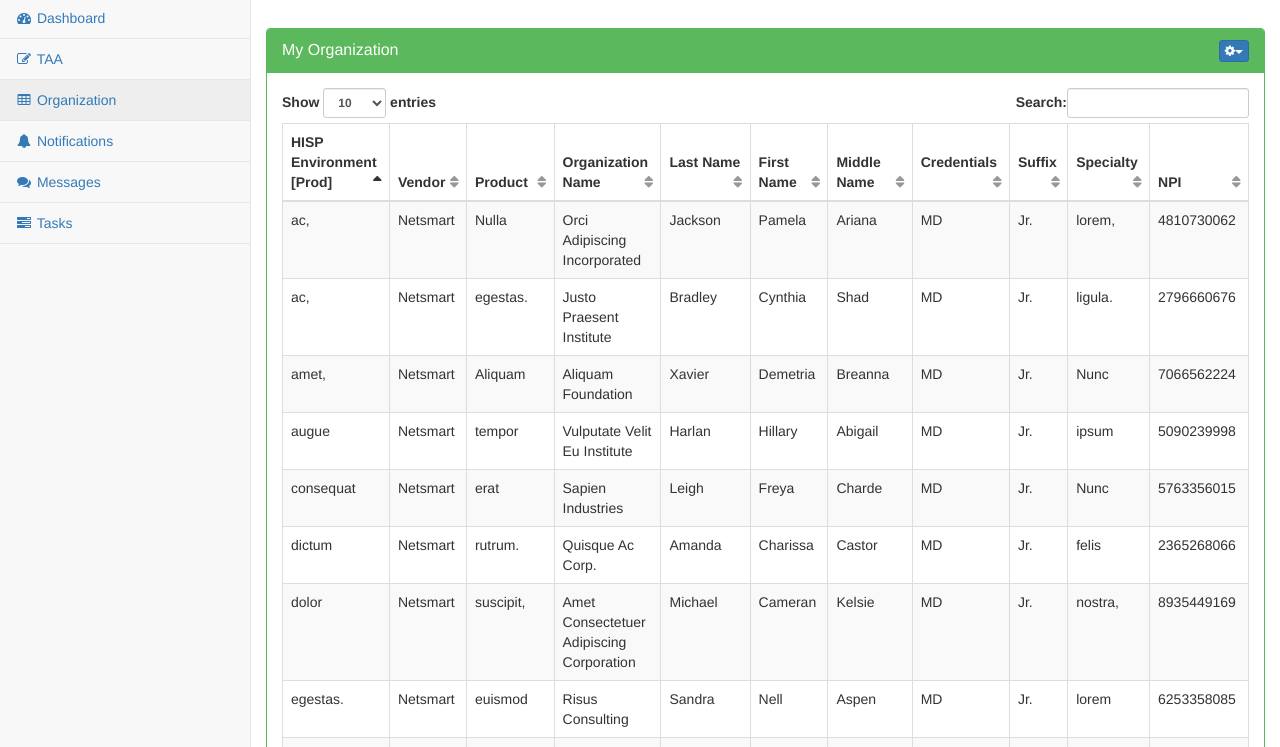
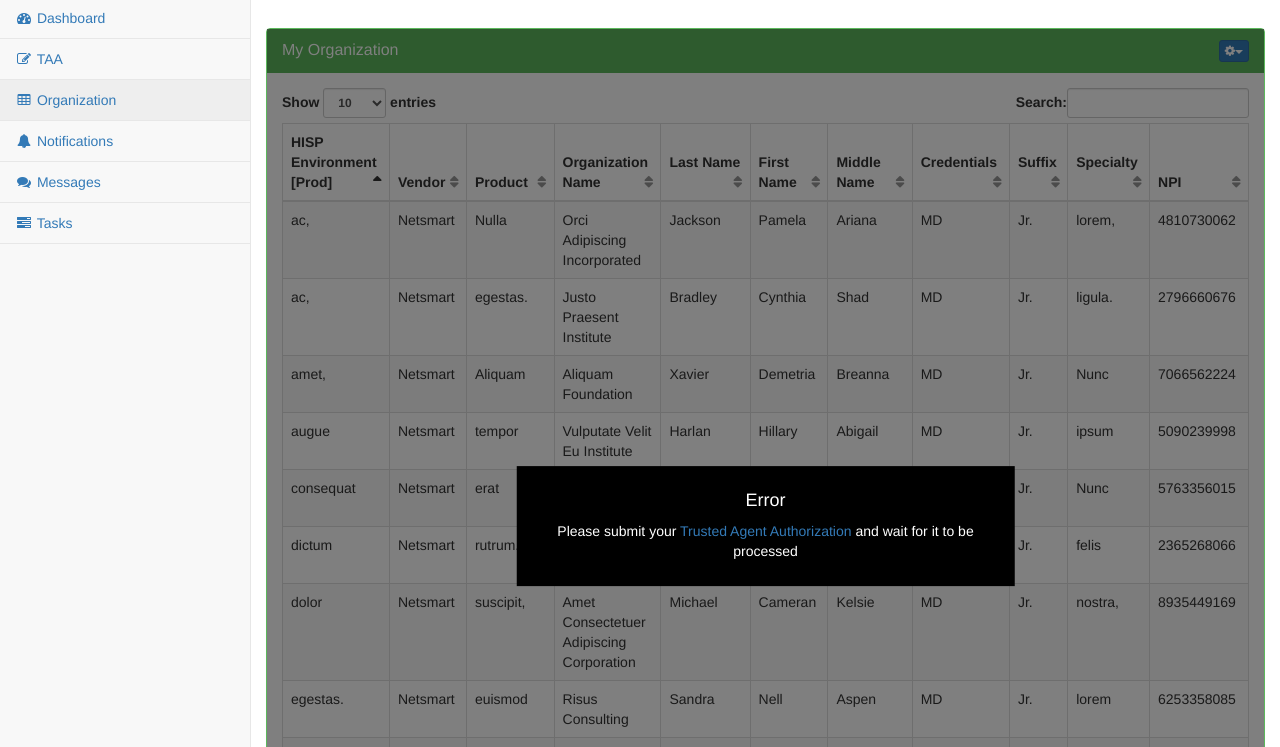
Before and after one commit to ntst-ashurson/frontend, a plain HTML site: page pages/organization.html in a window 1280 px wide. Shown: the part 53-800 px from the top of the page. Drawn offline with Linux system fonts and the light colour scheme.

Commit message:
added disabled feature for table, will include later validation in backend to make sure no trickery can make it through

```diff
--- a/dist/css/main.css
+++ b/dist/css/main.css
@@ -4,6 +4,36 @@
 }
 ::-webkit-scrollbar {
     display: none;
+}
+.panel-disabled {
+  position: relative;
+}
+.overlay-body {
+  text-align: center;
+  color: white;
+  position: relative;
+  top: 50%;
+  height: 25%;
+  transform: translateY(-50%);
+}
+.overlay-message {
+  position: absolute;
+  background: rgba(0, 0, 0, 1);
+  padding: 15px;
+  top: 25%;
+  transform: translateY(-50%);
+  left: 50%;
+  transform: translateX(-50%);
+}
+.panel-overlay {
+  position: absolute;
+  padding: 0 auto;
+  top: 0;
+  left: 0;
+  right: 0;
+  bottom: 0;
+  background: rgba(0, 0, 0, .5);
+  z-index: 10000;
 }
 .chat-full {
   height: 75vh;
--- a/pages/organization.html
+++ b/pages/organization.html
@@ -234,7 +234,15 @@
 
             <div id="page-wrapper">
                 <div class="row">
-                    <div class="panel panel-green">
+                    <div class="panel panel-green panel-disabled">
+                        <div class="panel-overlay">
+                            <div class="overlay-body">
+                                <div class="overlay-message">
+                                    <h4>Error</h4>
+                                    <p>Please submit your <a href="taa.html">Trusted Agent Authorization</a> and wait for it to be processed</p>
+                                </div>
+                            </div>
+                        </div>
                         <div class="panel-heading">
                             My Organization
                             <div class="dropdown pull-right">
```
Also changed, not shown: pages/taa.html (+1 -0 lines).
